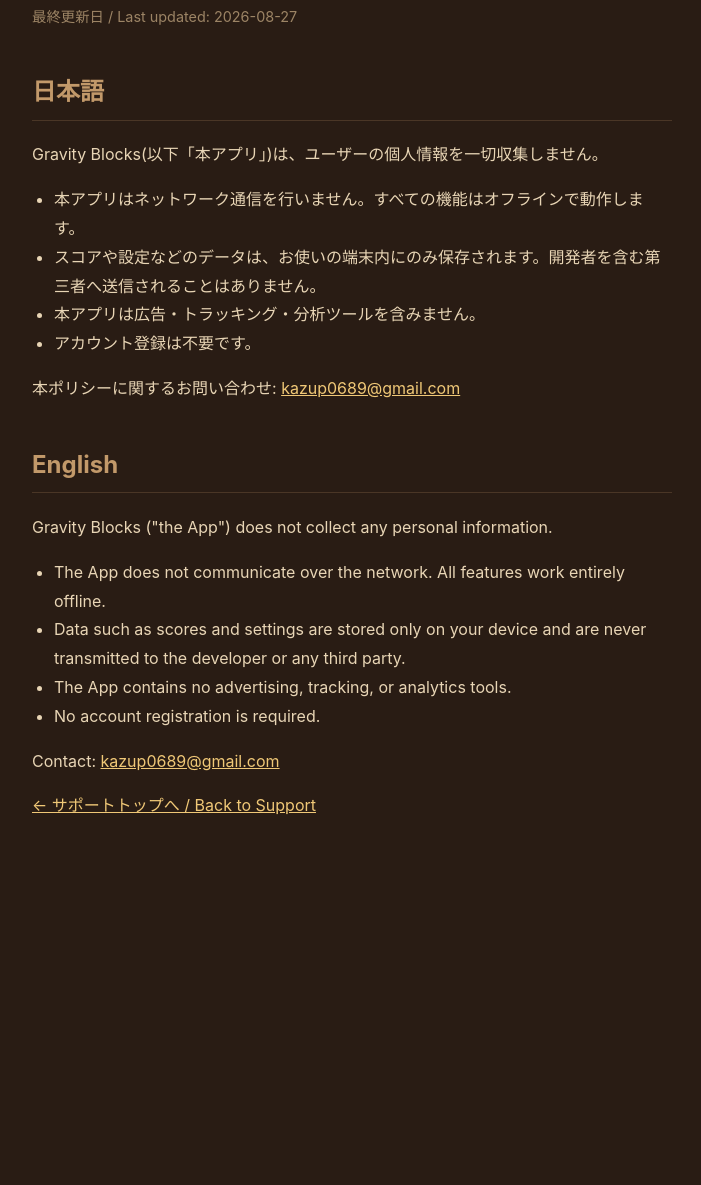
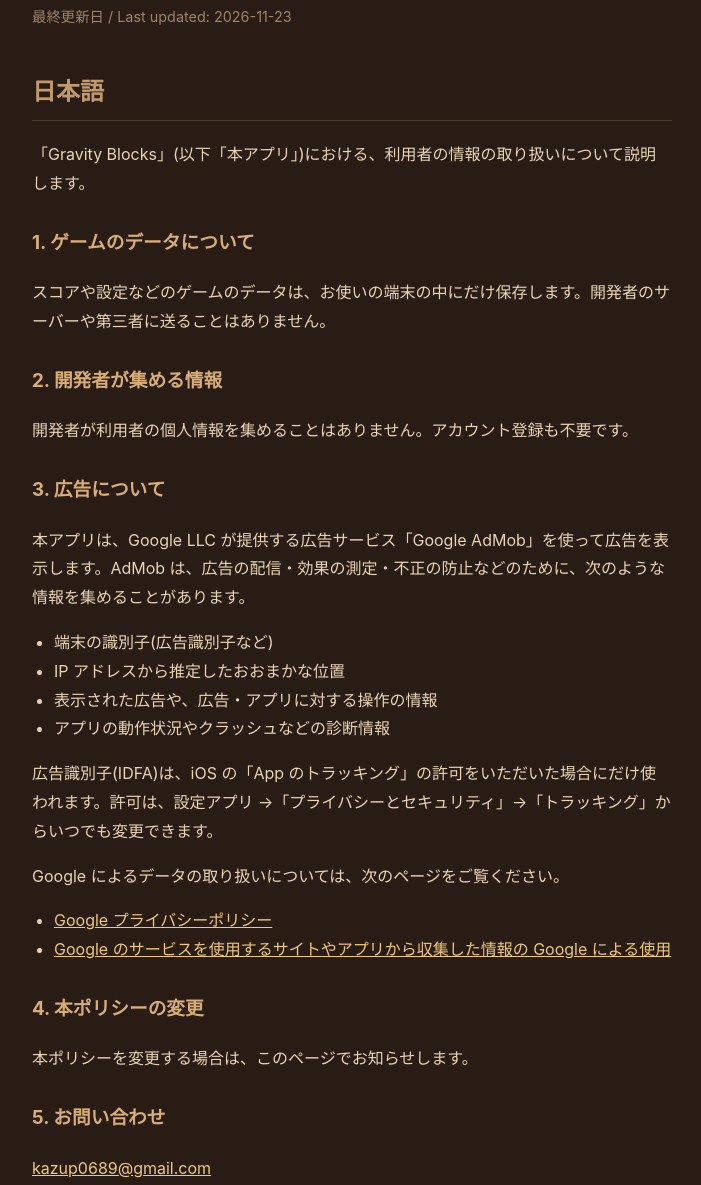
Before and after one commit to TakiKazuya/gravity-blocks-support, a plain HTML site: page privacy.html in a window 1280 px wide. Shown: the part 136-1321 px from the top of the page, without its empty margins (288-989 px from the left). Before the commit the page ends 1012 px from the top, so only its background shows below. Drawn offline with Linux system fonts and the light colour scheme.

Commit message:
プライバシーポリシーにAdMob広告の記載を追加
Co-Authored-By: Claude Opus 5.5 <noreply@anthropic.com>

```diff
--- a/privacy.html
+++ b/privacy.html
@@ -13,33 +13,74 @@
   h1 { color: #d9ae75; }
   h2 { color: #c2996a; border-bottom: 1px solid #4a3626; padding-bottom: 6px; margin-top: 40px; }
   a { color: #f0c877; }
+  h3 { color: #d9ae75; margin-top: 28px; }
   ul { padding-left: 22px; }
   .updated { color: #9c8465; font-size: 0.9em; }
 </style>
 </head>
 <body>
 <h1>プライバシーポリシー / Privacy Policy</h1>
-<p class="updated">最終更新日 / Last updated: 2026-08-27</p>
+<p class="updated">最終更新日 / Last updated: 2026-11-23</p>
 
 <h2>日本語</h2>
-<p>Gravity Blocks(以下「本アプリ」)は、ユーザーの個人情報を一切収集しません。</p>
+<p>「Gravity Blocks」(以下「本アプリ」)における、利用者の情報の取り扱いについて説明します。</p>
+
+<h3>1. ゲームのデータについて</h3>
+<p>スコアや設定などのゲームのデータは、お使いの端末の中にだけ保存します。開発者のサーバーや第三者に送ることはありません。</p>
+
+<h3>2. 開発者が集める情報</h3>
+<p>開発者が利用者の個人情報を集めることはありません。アカウント登録も不要です。</p>
+
+<h3>3. 広告について</h3>
+<p>本アプリは、Google LLC が提供する広告サービス「Google AdMob」を使って広告を表示します。AdMob は、広告の配信・効果の測定・不正の防止などのために、次のような情報を集めることがあります。</p>
 <ul>
-  <li>本アプリはネットワーク通信を行いません。すべての機能はオフラインで動作します。</li>
-  <li>スコアや設定などのデータは、お使いの端末内にのみ保存されます。開発者を含む第三者へ送信されることはありません。</li>
-  <li>本アプリは広告・トラッキング・分析ツールを含みません。</li>
-  <li>アカウント登録は不要です。</li>
+  <li>端末の識別子(広告識別子など)</li>
+  <li>IP アドレスから推定したおおまかな位置</li>
+  <li>表示された広告や、広告・アプリに対する操作の情報</li>
+  <li>アプリの動作状況やクラッシュなどの診断情報</li>
 </ul>
-<p>本ポリシーに関するお問い合わせ: <a href="mailto:kazup0689@gmail.com">kazup0689@gmail.com</a></p>
+<p>広告識別子(IDFA)は、iOS の「App のトラッキング」の許可をいただいた場合にだけ使われます。許可は、設定アプリ →「プライバシーとセキュリティ」→「トラッキング」からいつでも変更できます。</p>
+<p>Google によるデータの取り扱いについては、次のページをご覧ください。</p>
+<ul>
+  <li><a href="https://policies.google.com/privacy">Google プライバシーポリシー</a></li>
+  <li><a href="https://policies.google.com/technologies/partner-sites">Google のサービスを使用するサイトやアプリから収集した情報の Google による使用</a></li>
+</ul>
+
+<h3>4. 本ポリシーの変更</h3>
+<p>本ポリシーを変更する場合は、このページでお知らせします。</p>
+
+<h3>5. お問い合わせ</h3>
+<p><a href="mailto:kazup0689@gmail.com">kazup0689@gmail.com</a></p>
 
 <h2>English</h2>
-<p>Gravity Blocks ("the App") does not collect any personal information.</p>
+<p>This policy explains how "Gravity Blocks" (the "App") handles information about its users.</p>
+
+<h3>1. Game data</h3>
+<p>Game data such as scores and settings is stored only on your device. It is never sent to the developer's servers or to any third party.</p>
+
+<h3>2. Information collected by the developer</h3>
+<p>The developer does not collect any personal information. No account is required.</p>
+
+<h3>3. Advertising</h3>
+<p>The App displays ads using Google AdMob, a service provided by Google LLC. To serve and measure ads and to prevent fraud, AdMob may collect information such as:</p>
 <ul>
-  <li>The App does not communicate over the network. All features work entirely offline.</li>
-  <li>Data such as scores and settings are stored only on your device and are never transmitted to the developer or any third party.</li>
-  <li>The App contains no advertising, tracking, or analytics tools.</li>
-  <li>No account registration is required.</li>
+  <li>Device identifiers (such as the advertising identifier)</li>
+  <li>Approximate location derived from your IP address</li>
+  <li>Information about the ads shown and your interactions with ads and the App</li>
+  <li>Diagnostic information such as app performance and crash data</li>
 </ul>
-<p>Contact: <a href="mailto:kazup0689@gmail.com">kazup0689@gmail.com</a></p>
+<p>The advertising identifier (IDFA) is used only if you allow tracking through iOS App Tracking Transparency. You can change this at any time in Settings → Privacy &amp; Security → Tracking.</p>
+<p>For details on how Google uses data, see:</p>
+<ul>
+  <li><a href="https://policies.google.com/privacy">Google Privacy Policy</a></li>
+  <li><a href="https://policies.google.com/technologies/partner-sites">How Google uses information from sites or apps that use its services</a></li>
+</ul>
+
+<h3>4. Changes to this policy</h3>
+<p>Any changes to this policy will be posted on this page.</p>
+
+<h3>5. Contact</h3>
+<p><a href="mailto:kazup0689@gmail.com">kazup0689@gmail.com</a></p>
 
 <p><a href="./index.html">← サポートトップへ / Back to Support</a></p>
 </body>
```
